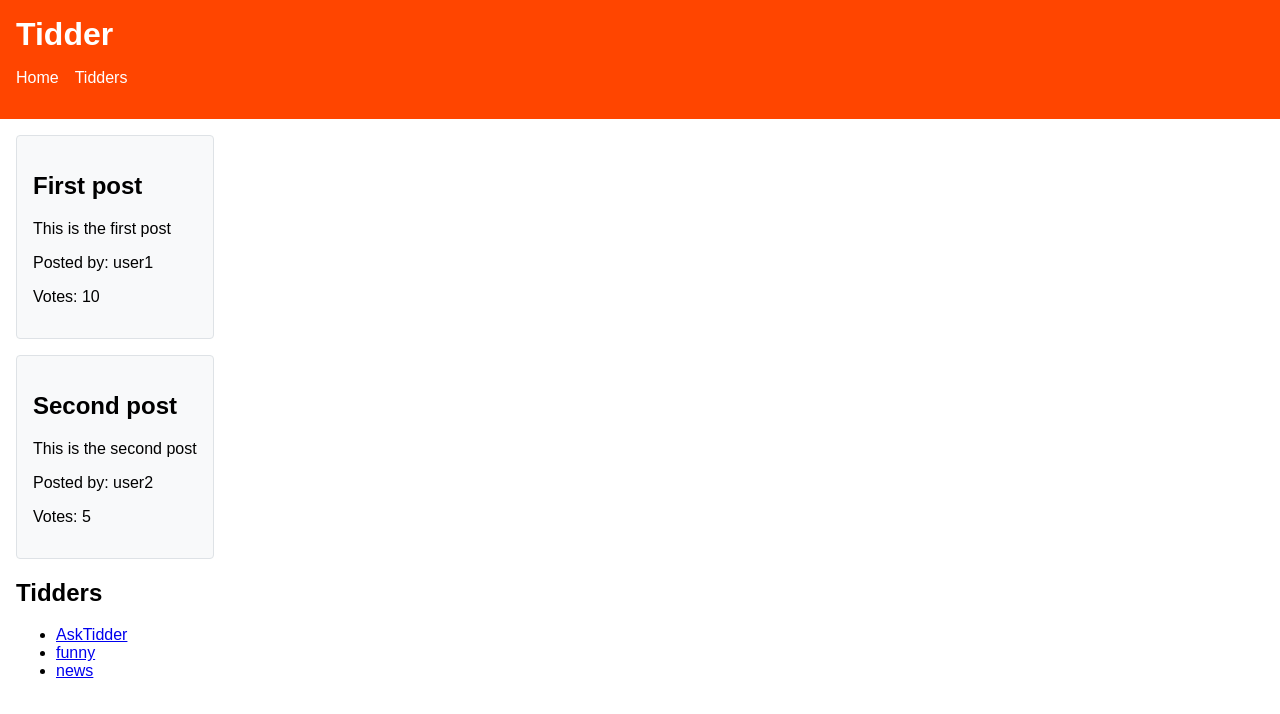
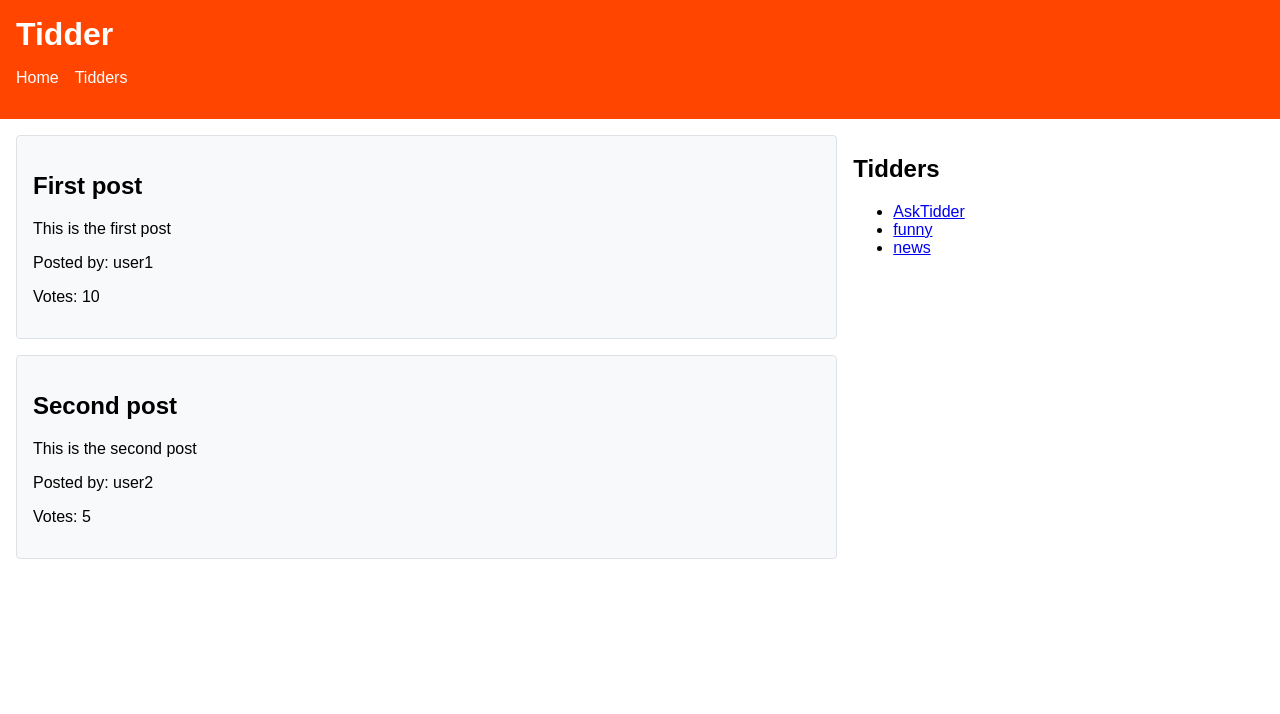
Before and after one commit to igordon215/reddit-clone, a React (Create React App) app in the folder frontend/: page / in a window 1280 px wide. Shown: the top 714 px of the page. Built offline with nearby package versions, Linux system fonts and the light colour scheme.

Commit message:
Update CSS class names for tidder and subreddit lists Commit before API stuffs

```diff
--- a/frontend/src/App.css
+++ b/frontend/src/App.css
@@ -45,6 +45,23 @@ nav ul li a {
   margin-bottom: 1rem;
 }
 
-.subreddit-list {
+.tidder-list {
   flex: 1;
 }
+
+.tidder-page {
+  width: 100%;
+}
+
+.home {
+  display: flex;
+  width: 100%;
+}
+
+.home .post-list {
+  flex: 2;
+}
+
+.home .tidder-list {
+  flex: 1;
+}
```
